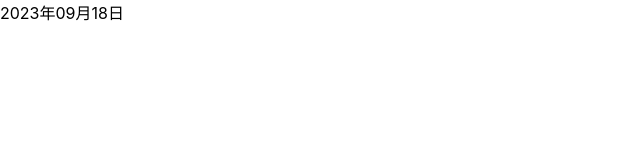
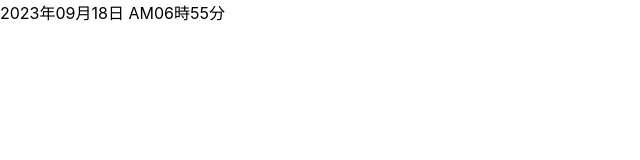
Before and after one commit to shikarinu/blog, a Next.js app: page /components/convertdate in a window 1280 px wide. Shown: the top 160 px of the page, without its empty margins (0-640 px from the left). Built offline with nearby package versions, Linux system fonts and the light colour scheme.

Commit message:
エラー修正

```diff
--- a/pages/blog/[id].js
+++ b/pages/blog/[id].js
@@ -1,6 +1,6 @@
 import { client } from "../../libs/client";
 import styles from "../../styles/Home.module.scss";
-import ConvertDate from "..git init/components/convertdate.js";
+import ConvertDate from "../components/convertdate.js";
 
 
 //SSG
--- a/pages/components/convertdate.js
+++ b/pages/components/convertdate.js
@@ -1,7 +1,7 @@
 import dayjs from 'dayjs';
 
 export default function ConvertDate({ convertDate }) {
-  const publishedAt = dayjs(convertDate).format('YYYY年MM月DD日');
+  const publishedAt = dayjs(convertDate).format('YYYY年MM月DD日 AHH時mm分');
   return (
     <time dateTime={convertDate}>
       {publishedAt}
--- a/styles/Home.module.scss
+++ b/styles/Home.module.scss
@@ -25,7 +25,7 @@
 .container {
   background-color: rgb(56, 83, 109);
   color: #c4cbd1;
-  width: 750px;
+  width: 950px;
   height: 400px;
   text-align: left;
 font-size: x-large;
```
